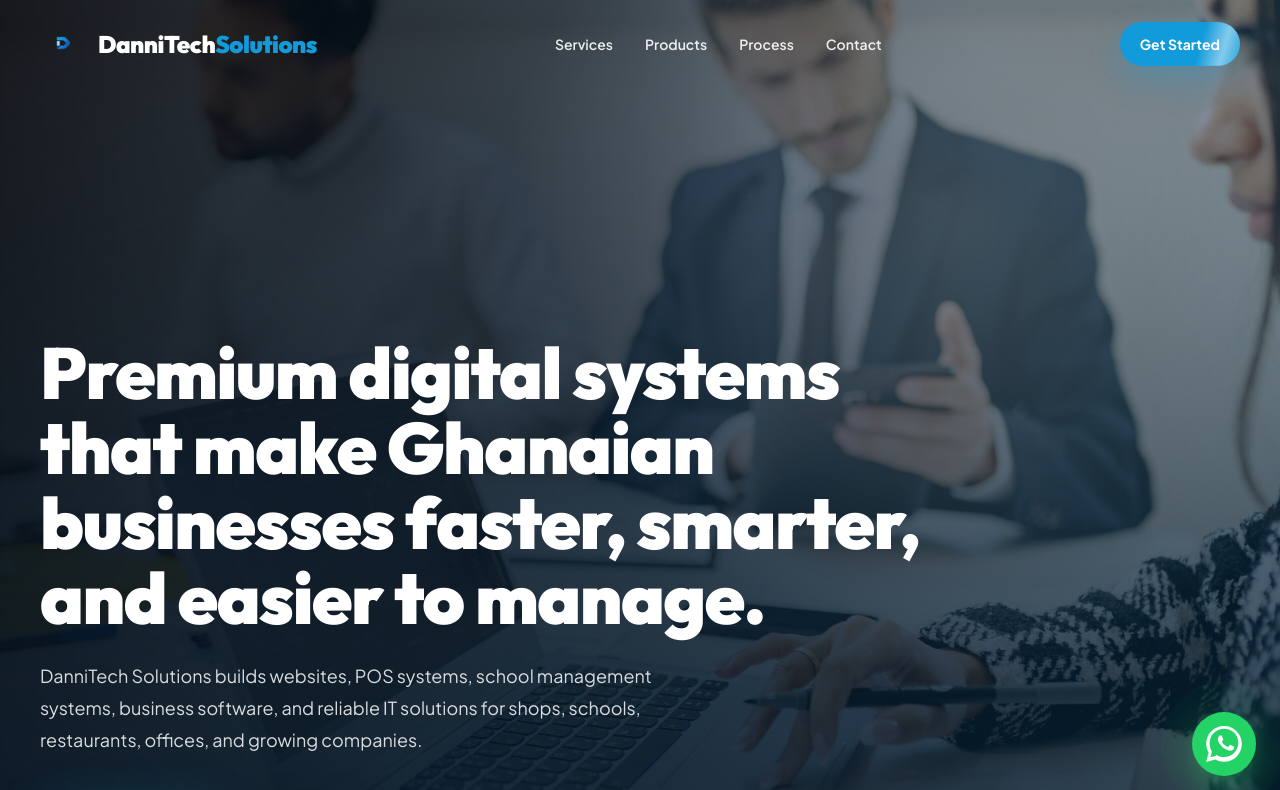
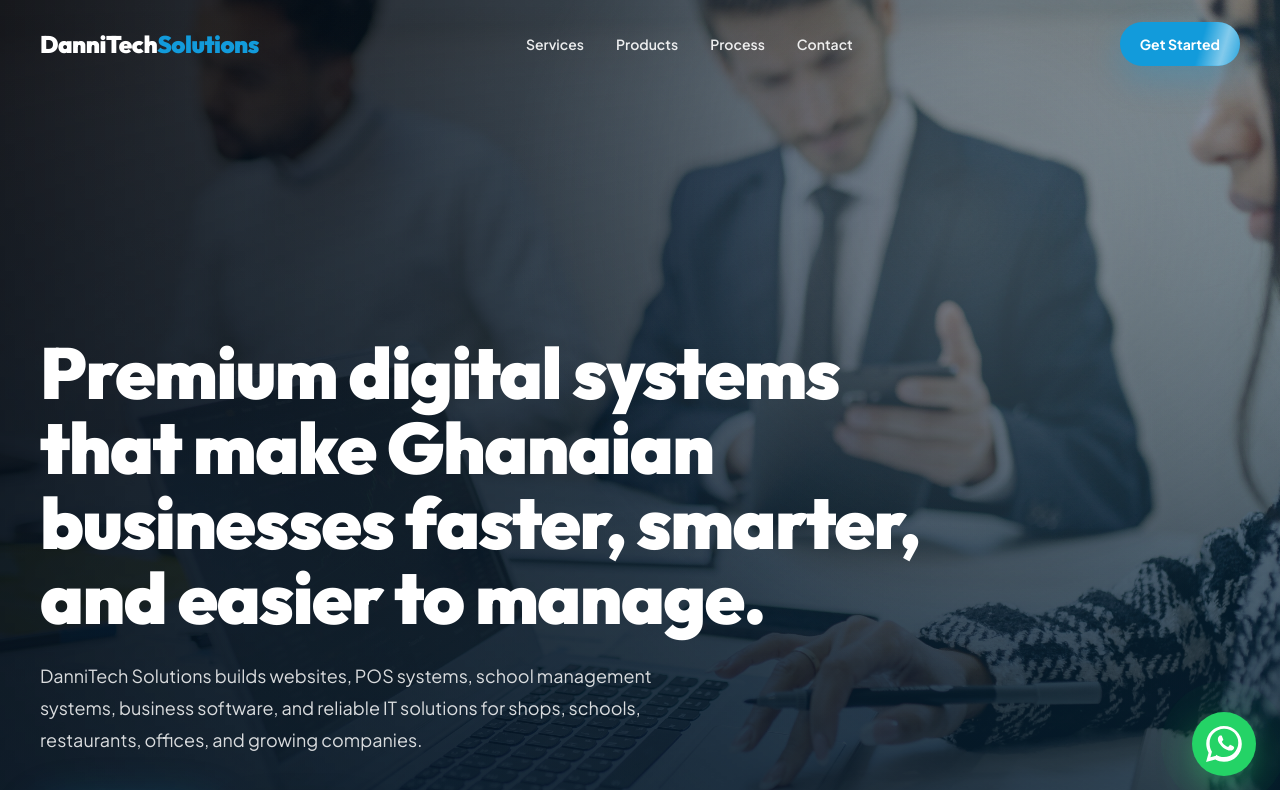
Before and after one commit to Vey005/dannitech-website, a Next.js app: page / in a window 1280 px wide. Shown: the top 790 px of the page. Built offline with nearby package versions, Linux system fonts and the light colour scheme.

Commit message:
Remove header logo icon (keep text) and make footer logo bigger

```diff
--- a/src/app/page.tsx
+++ b/src/app/page.tsx
@@ -140,15 +140,7 @@ export default function Home() {
     <main className="min-h-screen overflow-hidden bg-white text-[#1D1F27]">
       <header id="main-header" className="fixed inset-x-0 top-0 z-50 border-b border-transparent bg-transparent transition-all duration-300">
         <nav className="mx-auto flex h-18 max-w-7xl items-center justify-between px-5 sm:px-8 lg:px-10 sm:h-22">
-          <a href="#top" className="flex items-center gap-2.5 font-bold tracking-tight hover:text-[#129BDB] transition-all duration-300" aria-label="DanniTech Solutions home">
-            <Image
-              src="/images/logo-icon.png"
-              alt="DanniTech Solutions Logo"
-              width={160}
-              height={160}
-              priority
-              className="h-10 w-10 object-contain sm:h-12 sm:w-12"
-            />
+          <a href="#top" className="flex items-center gap-2 font-bold tracking-tight hover:text-[#129BDB] transition-all duration-300" aria-label="DanniTech Solutions home">
             <div className="flex items-center">
               <span className="nav-brand-text text-lg font-black tracking-tight text-white transition-all duration-300 sm:text-2xl">
                 DanniTech
@@ -421,23 +413,23 @@ export default function Home() {
       <footer className="relative border-t border-white/10 bg-[#071A2A] text-[#AAB4C8] px-5 pt-16 pb-8 sm:px-8 lg:px-10">
         <div className="mx-auto max-w-7xl">
           {/* Main Footer Grid */}
-          <div className="grid gap-10 sm:grid-cols-2 md:grid-cols-3 lg:grid-cols-[1.5fr_1fr_1fr_1fr] pb-12 border-b border-white/5">
+          <div className="grid gap-10 sm:grid-cols-2 md:grid-cols-3 lg:grid-cols-[1.8fr_1fr_1fr_1fr] pb-12 border-b border-white/5">
             {/* Column 1: Brand & Bio */}
             <div className="flex flex-col gap-4">
-              <a href="#top" className="inline-flex items-center gap-2.5 animate-rise -ml-2 hover:text-[#129BDB] transition-all duration-300" aria-label="DanniTech Solutions home">
+              <a href="#top" className="inline-flex items-center gap-3 animate-rise -ml-2 hover:text-[#129BDB] transition-all duration-300" aria-label="DanniTech Solutions home">
                 <Image
                   src="/images/logo-icon.png"
                   alt="DanniTech Solutions Logo Icon"
-                  width={160}
-                  height={160}
+                  width={200}
+                  height={200}
                   priority
-                  className="h-12 w-12 object-contain sm:h-14 sm:w-14"
+                  className="h-16 w-16 object-contain sm:h-20 sm:w-20"
                 />
                 <div className="flex items-center">
-                  <span className="text-lg font-black tracking-tight text-white sm:text-2xl">
+                  <span className="text-2xl font-black tracking-tight text-white sm:text-4xl">
                     DanniTech
                   </span>
-                  <span className="text-[#129BDB] text-lg font-black tracking-tight sm:text-2xl">
+                  <span className="text-[#129BDB] text-2xl font-black tracking-tight sm:text-4xl">
                     Solutions
                   </span>
                 </div>
```
